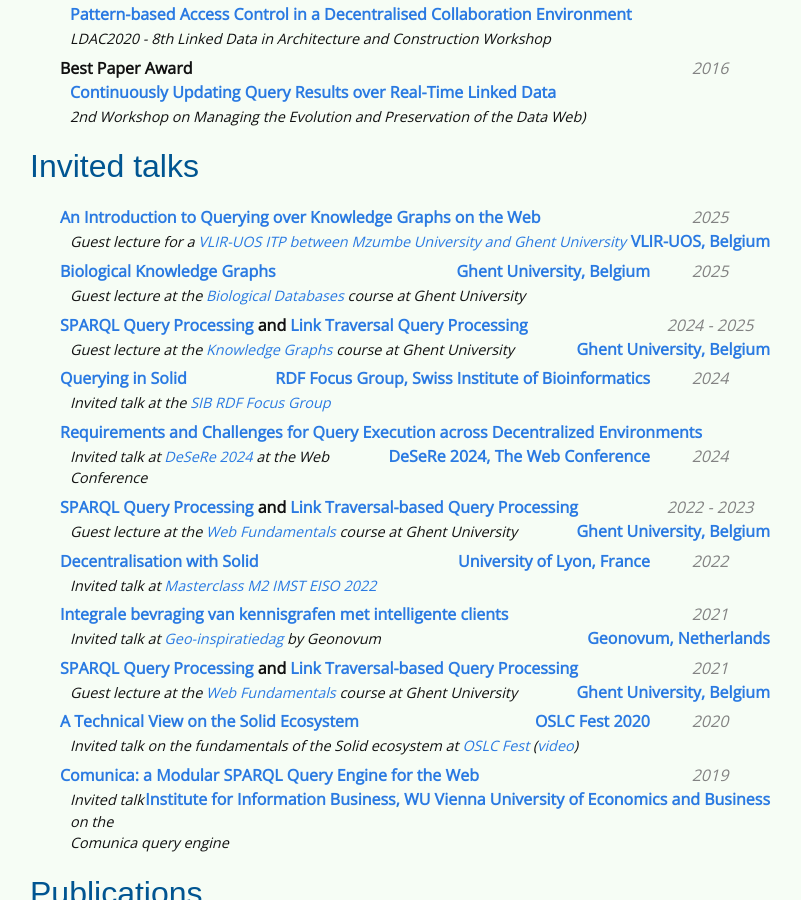
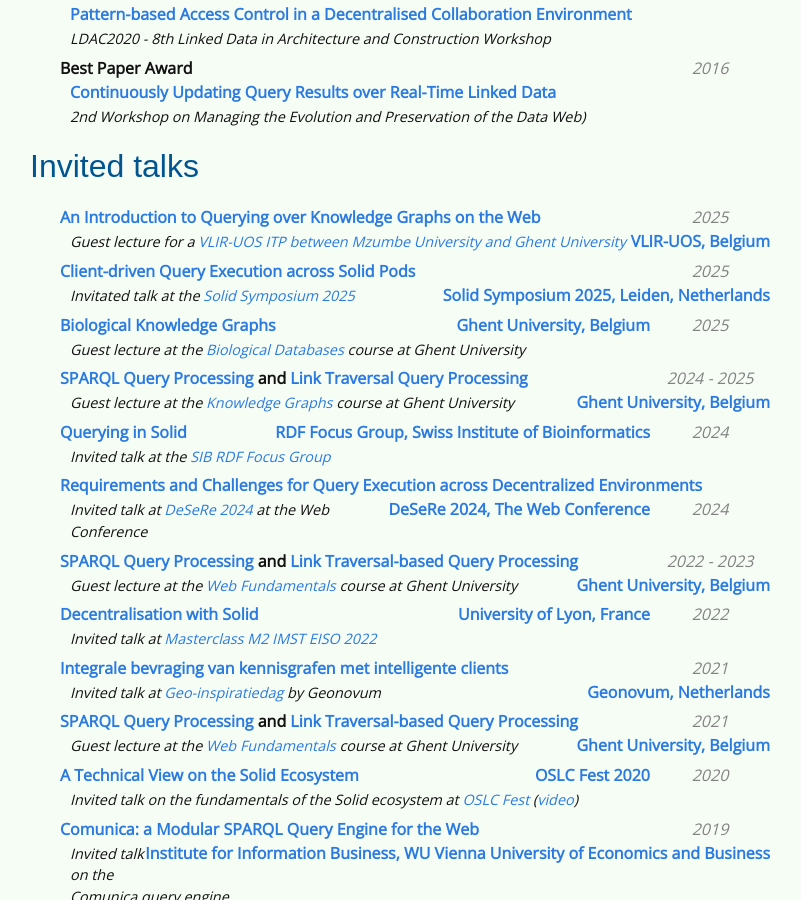
Before and after one commit to rubensworks/rubensworks.net, a Jekyll site: the page built from cv.md, in a window 1280 px wide and 900 px high, scrolled down 2974 px. Shown: the whole window, without its empty margins (240-1041 px from the left). Built offline with Jekyll 4.4.1, drawn with Linux system fonts in a browser that asks for light colours; some web fonts are replaced.

Commit message:
Add sosy 2025 to cv.md

```diff
--- a/cv.md
+++ b/cv.md
@@ -294,6 +294,12 @@ Additionally, he has served as a reviewer and program committee member for these
     description="Guest lecture for a [VLIR-UOS ITP between Mzumbe University and Ghent University]([https://www.vliruos.be/](https://www.vliruos.be/get-funded/developing-advanced-training-empower-professionals-international-training-programme-itp))"
 %}
 {% include cv-listing.html
+    subject="[Client-driven Query Execution across Solid Pods](https://www.rubensworks.net/raw/slides/2025/sosy-querydecentralized/)"
+    date="2025"
+    location="Solid Symposium 2025, Leiden, Netherlands"
+    description="Invitated talk at the [Solid Symposium 2025](https://www.sosy2025.eu/)"
+%}
+{% include cv-listing.html
     subject="[Biological Knowledge Graphs](https://www.rubensworks.net/raw/slides/2025/ugent-bio-kgs/)"
     date="2025"
     location="Ghent University, Belgium"
```
